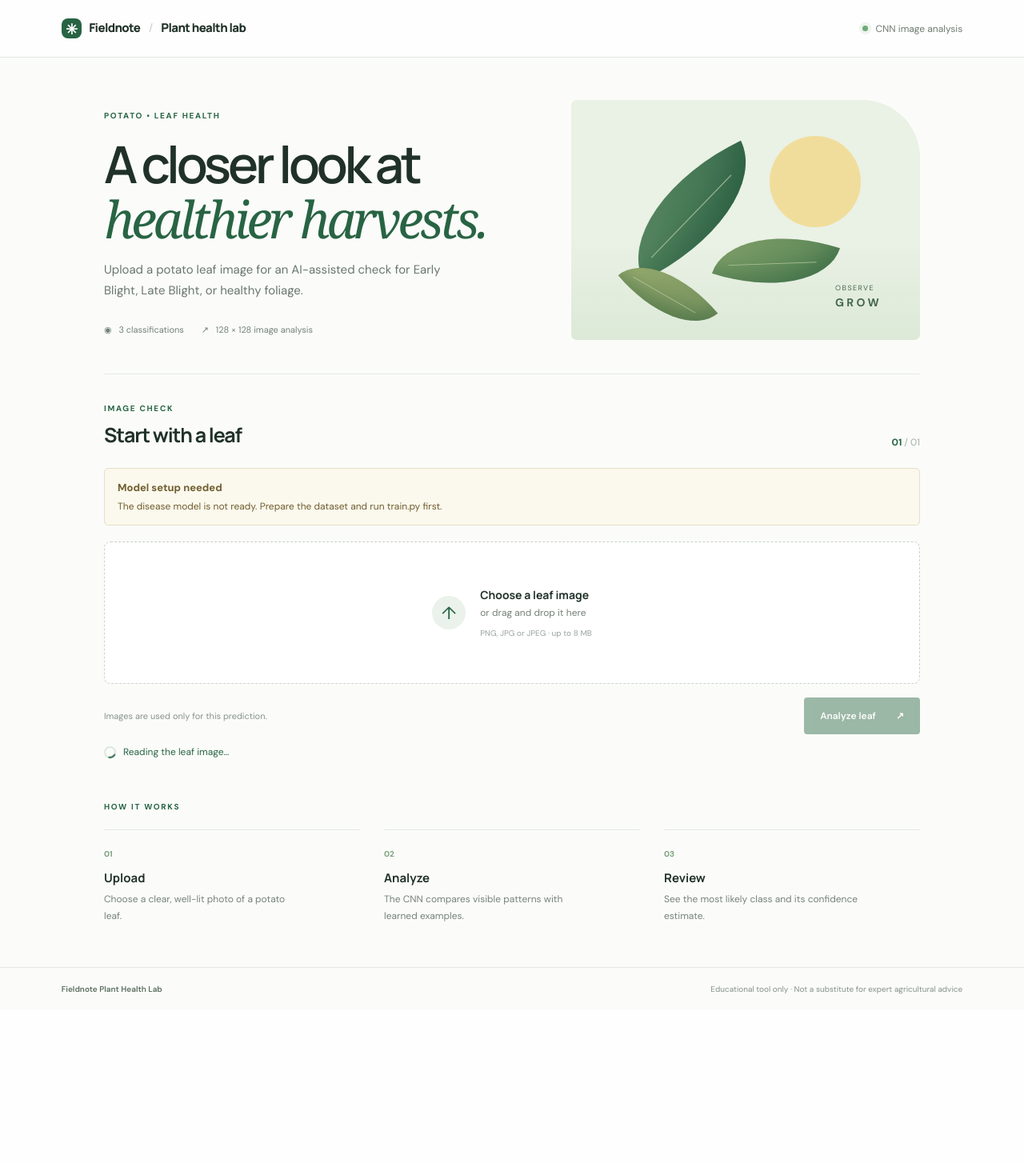
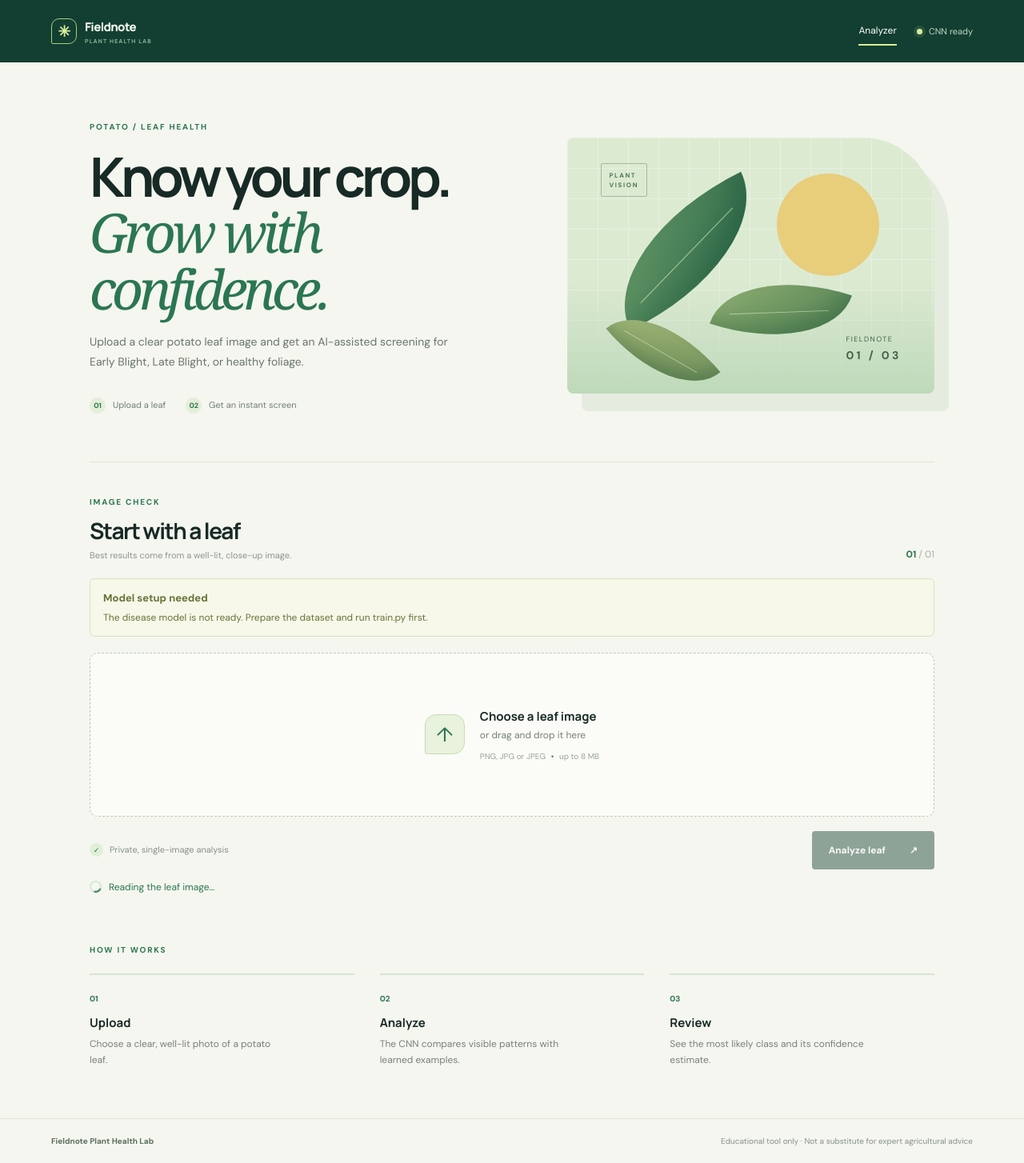
Before and after one commit to trishank18/Potato-Disease-Classification-using-Deep-Learning, a Flask app: page / in a window 1280 px wide. Shown: the whole page at 80% size. Before the commit the page ends 1243 px from the top, so only its background shows below. Run offline with Flask 3, Linux system fonts and the light colour scheme; some libraries are stand-ins or nearby versions.

Commit message:
Refresh Flask interface design
Co-authored-by: Copilot <223556219+Copilot@users.noreply.github.com>

```diff
--- a/static/css/style.css
+++ b/static/css/style.css
@@ -1,11 +1,11 @@
 :root {
-  --ink: #203129;
-  --muted: #77847c;
-  --green: #286444;
-  --green-dark: #174b32;
-  --green-soft: #eaf2eb;
-  --line: #e4e9e4;
-  --paper: #fbfcf9;
+  --ink: #172a25;
+  --muted: #718079;
+  --green: #2b7652;
+  --green-dark: #123f31;
+  --lime: #d9ed9c;
+  --cream: #f5f6ef;
+  --line: #dfe6dc;
   --white: #fff;
   --serif: Georgia, "Times New Roman", serif;
   --sans: "DM Sans", Arial, sans-serif;
@@ -13,125 +13,137 @@
 }
 
 * { box-sizing: border-box; }
-html { min-height: 100%; background: var(--paper); }
+html { min-height: 100%; background: var(--cream); }
 body { margin: 0; color: var(--ink); font-family: var(--sans); -webkit-font-smoothing: antialiased; }
 a { color: inherit; text-decoration: none; }
-.topbar { height: 72px; display: flex; align-items: center; justify-content: space-between; padding: 0 max(6vw, calc((100vw - 1180px) / 2)); background: rgba(255,255,255,.84); border-bottom: 1px solid var(--line); }
-.brand { font-family: var(--display); font-weight: 800; font-size: 15px; letter-spacing: -.04em; }
-.brand-mark { display: inline-grid; place-items: center; width: 25px; height: 25px; margin-right: 7px; border-radius: 8px; background: var(--green); color: white; font-size: 18px; vertical-align: -3px; }
-.brand-divider { margin: 0 8px; color: #c3cbc4; font-weight: 400; }
-.brand-divider + * { color: var(--muted); font-weight: 500; letter-spacing: 0; }
-.status { display: flex; gap: 9px; align-items: center; color: #6e7b72; font-size: 12px; }
-.status i { width: 7px; height: 7px; background: #70aa78; border-radius: 50%; box-shadow: 0 0 0 4px #edf5ed; }
-.page-wrap { max-width: 1080px; margin: auto; padding: 0 30px; }
-.hero { min-height: 390px; display: grid; grid-template-columns: 1fr .8fr; align-items: center; gap: 40px; padding: 40px 0 28px; }
-.hero-copy { padding: 20px 0; }
-.eyebrow { color: var(--green); font-size: 10px; font-weight: 700; letter-spacing: .17em; }
+.topbar { height: 78px; display: flex; align-items: center; justify-content: space-between; padding: 0 max(5vw, calc((100vw - 1240px) / 2)); color: #f5faee; background: var(--green-dark); }
+.brand { display: flex; align-items: center; gap: 10px; font-family: var(--display); font-size: 15px; font-weight: 800; letter-spacing: -.04em; }
+.brand small { display: block; margin-top: 3px; color: #91b9a1; font-size: 7px; font-weight: 700; letter-spacing: .18em; }
+.brand-mark { display: grid; width: 32px; height: 32px; place-items: center; border: 1px solid #a8ce80; border-radius: 10px 10px 10px 2px; color: var(--lime); font-size: 19px; }
+nav { display: flex; align-items: center; gap: 25px; }
+.nav-link { padding: 9px 0; color: #91b9a1; font-size: 12px; }
+.nav-link.active { color: #fff; border-bottom: 2px solid var(--lime); }
+.status { display: flex; gap: 8px; align-items: center; color: #c1d5c5; font-size: 11px; }
+.status i { width: 7px; height: 7px; background: var(--lime); border-radius: 50%; box-shadow: 0 0 0 4px #d9ed9c1c; }
+.page-wrap { max-width: 1120px; margin: auto; padding: 0 32px; }
+.hero { min-height: 445px; display: grid; grid-template-columns: 1fr .86fr; align-items: center; gap: 64px; padding: 58px 0 50px; }
+.hero-copy { padding: 10px 0; }
+.eyebrow { color: var(--green); font-size: 10px; font-weight: 800; letter-spacing: .18em; }
 h1, h2, h3, p { margin-top: 0; }
-.hero h1, .result-heading h1 { margin: 17px 0 16px; font-family: var(--display); font-weight: 600; font-size: clamp(40px, 5.6vw, 64px); line-height: 1.08; letter-spacing: -.065em; }
+.hero h1, .result-heading h1 { margin: 19px 0 19px; font-family: var(--display); font-weight: 700; font-size: clamp(43px, 5.7vw, 68px); line-height: 1.02; letter-spacing: -.075em; }
 .hero h1 em, .result-heading h1 em { color: var(--green); font-family: var(--serif); font-weight: 400; }
-.hero-copy > p, .result-heading > p { max-width: 440px; color: #69766e; font-size: 15px; line-height: 1.75; }
-.hero-meta { display: flex; flex-wrap: wrap; gap: 22px; margin-top: 28px; color: #718077; font-size: 11px; }
-.hero-art { min-height: 300px; position: relative; overflow: hidden; border-radius: 7px 72px 7px 7px; background: #eaf1e5; }
-.hero-art:after { content: ""; position: absolute; inset: auto 0 0; height: 42%; background: linear-gradient(0deg, #dce9d7, transparent); }
-.sun { position: absolute; width: 114px; height: 114px; right: 17%; top: 15%; border-radius: 50%; background: #f3d989; opacity: .8; }
-.leaf-shape { position: absolute; z-index: 1; width: 162px; height: 90px; border-radius: 100% 0 100% 0; background: linear-gradient(135deg, #66946b, #245a3e); transform: rotate(-35deg); box-shadow: inset -14px -8px 20px #174b3230; }
-.leaf-shape:after { content: ""; position: absolute; width: 125px; height: 1px; background: #d4e2bd99; left: 15px; top: 50px; transform: rotate(-20deg); }
-.leaf-one { left: 16%; top: 31%; transform: rotate(-26deg) scale(1.15); }
-.leaf-two { left: 40%; top: 52%; transform: rotate(18deg) scale(.88); background: linear-gradient(135deg, #8eaa70, #3e7149); }
-.leaf-three { left: 9%; top: 66%; transform: rotate(50deg) scale(.72); background: linear-gradient(135deg, #a7b777, #55794c); }
-.art-label { position: absolute; z-index: 2; right: 11%; bottom: 12%; color: #45654d; font-size: 9px; letter-spacing: .16em; line-height: 1.6; }
+.hero-copy > p, .result-heading > p { max-width: 450px; color: #68766e; font-size: 14px; line-height: 1.8; }
+.hero-meta { display: flex; flex-wrap: wrap; gap: 25px; margin-top: 32px; color: #718079; font-size: 11px; }
+.hero-meta b { display: inline-grid; width: 20px; height: 20px; margin-right: 6px; place-items: center; border-radius: 50%; color: var(--green); background: #e4eed9; font-size: 9px; }
+.hero-art { min-height: 320px; position: relative; overflow: hidden; border-radius: 8px 90px 8px 8px; background: #dcead2; box-shadow: 18px 22px 0 #e6ebdf; }
+.hero-art:after { content: ""; position: absolute; inset: auto 0 0; height: 45%; background: linear-gradient(0deg, #bed9ba, transparent); }
+.art-grid { position: absolute; inset: 0; opacity: .32; background-image: linear-gradient(#fff 1px, transparent 1px), linear-gradient(90deg, #fff 1px, transparent 1px); background-size: 38px 38px; }
+.sun { position: absolute; width: 128px; height: 128px; right: 15%; top: 14%; border-radius: 50%; background: #eac86d; opacity: .85; }
+.leaf-shape { position: absolute; z-index: 1; width: 176px; height: 98px; border-radius: 100% 0 100% 0; background: linear-gradient(135deg, #72a36c, #1d5b42); transform: rotate(-35deg); box-shadow: inset -14px -8px 20px #174b3230; }
+.leaf-shape:after { content: ""; position: absolute; width: 138px; height: 1px; background: #e0efc899; left: 18px; top: 53px; transform: rotate(-20deg); }
+.leaf-one { left: 13%; top: 29%; transform: rotate(-26deg) scale(1.2); }
+.leaf-two { left: 39%; top: 52%; transform: rotate(18deg) scale(.9); background: linear-gradient(135deg, #9cb978, #3e7149); }
+.leaf-three { left: 7%; top: 68%; transform: rotate(50deg) scale(.76); background: linear-gradient(135deg, #b2c580, #55794c); }
+.art-label { position: absolute; z-index: 2; right: 9%; bottom: 11%; color: #41634b; font-size: 9px; letter-spacing: .16em; line-height: 1.7; }
 .art-label b { font-size: 14px; letter-spacing: .24em; }
-.workspace { padding: 30px 0 46px; border-top: 1px solid var(--line); }
-.section-heading { display: flex; justify-content: space-between; align-items: end; margin-bottom: 24px; }
-.section-heading h2 { margin: 7px 0 0; font-family: var(--display); font-size: 25px; letter-spacing: -.045em; }
-.step-tag { color: var(--green); font-weight: 700; font-size: 12px; }
+.art-stamp { position: absolute; z-index: 2; left: 9%; top: 10%; padding: 8px 10px; border: 1px solid #4d765666; border-radius: 2px; color: #4d7656; font-size: 8px; font-weight: 800; letter-spacing: .2em; line-height: 1.5; }
+.workspace { padding: 37px 0 55px; border-top: 1px solid var(--line); }
+.section-heading { display: flex; justify-content: space-between; align-items: end; margin-bottom: 22px; }
+.section-heading h2 { margin: 8px 0 5px; font-family: var(--display); font-size: 28px; letter-spacing: -.055em; }
+.section-heading p { margin: 0; color: #8a968e; font-size: 11px; }
+.step-tag { color: var(--green); font-weight: 800; font-size: 12px; }
 .step-tag span { color: #a6afa8; font-weight: 400; }
-.dropzone { min-height: 178px; position: relative; display: flex; align-items: center; justify-content: center; gap: 18px; overflow: hidden; border: 1px dashed #c9d4ca; border-radius: 8px; background: #fff; cursor: pointer; transition: border .2s, background .2s; }
-.dropzone:hover, .dropzone.dragging { border-color: var(--green); background: #f7faf6; }
+.dropzone { min-height: 205px; position: relative; display: flex; align-items: center; justify-content: center; gap: 19px; overflow: hidden; border: 1px dashed #b9cbb8; border-radius: 10px; background: #fbfcf7; cursor: pointer; transition: border .2s, background .2s, transform .2s; }
+.dropzone:hover, .dropzone.dragging { border-color: var(--green); background: #f2f8ed; transform: translateY(-2px); }
 .dropzone input { position: absolute; width: 1px; height: 1px; opacity: 0; }
-.upload-icon { display: grid; width: 42px; height: 42px; place-items: center; border-radius: 50%; background: var(--green-soft); color: var(--green); font-size: 22px; }
+.upload-icon { display: grid; width: 50px; height: 50px; place-items: center; border: 1px solid #c6dcb6; border-radius: 14px 14px 14px 3px; background: #e9f2dd; color: var(--green); font-size: 25px; }
 .drop-copy { display: grid; gap: 5px; }
-.drop-copy strong { font-family: var(--display); font-size: 14px; }
+.drop-copy strong { font-family: var(--display); font-size: 15px; }
 .drop-copy span { color: #758078; font-size: 12px; }
-.drop-copy small { margin-top: 6px; color: #9aa39d; font-size: 10px; }
-#image-preview { max-width: 160px; max-height: 150px; object-fit: contain; border-radius: 5px; }
+.drop-copy small { margin-top: 7px; color: #9aa39d; font-size: 10px; }
+.drop-copy small i { padding: 0 4px; color: var(--green); font-style: normal; }
+#image-preview { max-width: 170px; max-height: 160px; object-fit: contain; border-radius: 6px; }
 .dropzone.has-image { justify-content: space-evenly; }
-.form-bottom { display: flex; justify-content: space-between; align-items: center; padding-top: 17px; }
+.form-bottom { display: flex; justify-content: space-between; align-items: center; padding-top: 18px; }
 .privacy-note { color: #87928a; font-size: 11px; }
-.button { min-height: 46px; display: inline-flex; align-items: center; justify-content: center; gap: 25px; padding: 0 20px; border: 0; border-radius: 4px; font: 600 12px var(--sans); cursor: pointer; transition: transform .18s, background .18s; }
-.button:hover { transform: translateY(-2px); }
-.button-primary { background: var(--green); color: white; }
-.button-primary:hover { background: var(--green-dark); }
-.button-primary:disabled { opacity: .45; cursor: not-allowed; transform: none; }
+.privacy-dot { display: inline-grid; width: 17px; height: 17px; margin-right: 5px; place-items: center; border-radius: 50%; color: var(--green); background: #e1efd6; font-size: 9px; }
+.button { min-height: 48px; display: inline-flex; align-items: center; justify-content: center; gap: 30px; padding: 0 21px; border: 0; border-radius: 4px; font: 700 12px var(--sans); cursor: pointer; transition: transform .18s, background .18s, box-shadow .18s; }
+.button:hover { transform: translateY(-2px); box-shadow: 0 8px 18px #174b3228; }
+.button-primary { background: var(--green-dark); color: white; }
+.button-primary:hover { background: var(--green); }
+.button-primary:disabled { opacity: .45; cursor: not-allowed; transform: none; box-shadow: none; }
 .loading { display: flex; align-items: center; gap: 9px; margin-top: 14px; color: var(--green); font-size: 12px; }
 .spinner { width: 15px; height: 15px; border: 2px solid #d8e6da; border-top-color: var(--green); border-radius: 50%; animation: spin .7s linear infinite; }
 @keyframes spin { to { transform: rotate(360deg); } }
-.alert, .notice { margin: 8px 0 20px; padding: 14px 16px; border: 1px solid #efdbd4; border-radius: 5px; background: #fff8f5; color: #8e4539; font-size: 13px; line-height: 1.5; }
-.notice { display: grid; gap: 5px; border-color: #e7dfc9; background: #fbf8ed; color: #705e2f; }
+.alert, .notice { margin: 8px 0 20px; padding: 14px 16px; border: 1px solid #efdbd4; border-radius: 6px; background: #fff8f5; color: #8e4539; font-size: 13px; line-height: 1.5; }
+.notice { display: grid; gap: 5px; border-color: #d9e2bf; background: #f7f8e9; color: #687338; }
 .notice strong { font-size: 13px; }
 .notice span { font-size: 12px; }
-.notice code { font-size: 11px; }
-.how { padding: 2px 0 54px; }
-.how-grid { display: grid; grid-template-columns: repeat(3, 1fr); gap: 30px; margin-top: 20px; }
-.how-grid article { padding-top: 17px; border-top: 1px solid var(--line); }
-.how-grid article > span { color: #7ba17e; font-size: 10px; font-weight: 700; }
+.how { padding: 3px 0 62px; }
+.how-grid { display: grid; grid-template-columns: repeat(3, 1fr); gap: 32px; margin-top: 21px; }
+.how-grid article { padding-top: 17px; border-top: 2px solid #d8e4d2; }
+.how-grid article > span { color: var(--green); font-size: 10px; font-weight: 800; }
 .how-grid h3 { margin: 11px 0 6px; font-family: var(--display); font-size: 15px; }
 .how-grid p { max-width: 245px; margin-bottom: 0; color: #77827b; font-size: 12px; line-height: 1.7; }
-footer { display: flex; justify-content: space-between; gap: 15px; padding: 20px max(6vw, calc((100vw - 1180px) / 2)); border-top: 1px solid var(--line); color: #859087; font-size: 10px; }
-footer span:first-child { color: #5b6e60; font-weight: 600; }
-.result-page { min-height: calc(100vh - 130px); padding-top: 60px; padding-bottom: 55px; }
-.result-heading { margin-bottom: 30px; }
-.result-heading h1 { margin: 12px 0 8px; font-size: clamp(38px, 5vw, 54px); }
+footer { display: flex; justify-content: space-between; gap: 15px; padding: 21px max(5vw, calc((100vw - 1240px) / 2)); border-top: 1px solid var(--line); color: #859087; font-size: 10px; }
+footer span:first-child { color: #5b6e60; font-weight: 700; }
+.result-page { min-height: calc(100vh - 140px); padding-top: 62px; padding-bottom: 62px; }
+.result-heading { margin-bottom: 31px; }
+.result-heading h1 { margin: 13px 0 9px; font-size: clamp(39px, 5vw, 56px); }
 .result-heading > p { margin-bottom: 0; font-size: 13px; }
-.result-card { display: grid; grid-template-columns: .9fr 1.1fr; gap: 0; overflow: hidden; border: 1px solid var(--line); border-radius: 7px; background: white; box-shadow: 0 14px 40px #243a2b0b; }
-.result-photo { min-height: 370px; display: grid; place-items: center; padding: 25px; background: #eff3ec; }
-.result-photo img { max-width: 100%; max-height: 440px; object-fit: contain; border-radius: 4px; }
-.result-info { padding: 35px 38px; }
-.result-kicker { color: #859188; font-size: 9px; font-weight: 700; letter-spacing: .14em; }
-.result-info h2 { margin: 9px 0 25px; color: var(--green-dark); font-family: var(--display); font-size: 31px; letter-spacing: -.05em; }
-.confidence-line, .prob-row { display: flex; justify-content: space-between; align-items: center; color: #6c786f; font-size: 11px; }
-.confidence-line strong { color: var(--ink); font-family: var(--display); font-size: 21px; }
-.meter { height: 6px; overflow: hidden; margin: 9px 0 28px; border-radius: 5px; background: #edf1ed; }
-.meter span { display: block; height: 100%; border-radius: inherit; background: #43835b; }
-.probabilities { display: grid; gap: 12px; padding-top: 17px; border-top: 1px solid var(--line); }
-.probabilities .result-kicker { margin-bottom: 2px; }
-.prob-row { color: #56645a; }
-.prob-row span:last-child { color: #77847b; font-variant-numeric: tabular-nums; }
-.result-disclaimer { margin: 22px 0 0; color: #8a948c; font-size: 10px; line-height: 1.6; }
-.result-actions { display: flex; align-items: center; gap: 20px; margin-top: 22px; }
+.result-card { display: grid; grid-template-columns: .88fr 1.12fr; gap: 0; overflow: hidden; border: 1px solid #dce5d8; border-radius: 10px; background: white; box-shadow: 15px 18px 0 #e5eadd; }
+.result-photo { min-height: 390px; position: relative; display: grid; place-items: center; padding: 47px 30px; background: #e4eedc; }
+.result-photo:after { content: ""; position: absolute; inset: 0; opacity: .25; background-image: linear-gradient(#fff 1px, transparent 1px), linear-gradient(90deg, #fff 1px, transparent 1px); background-size: 35px 35px; }
+.result-photo img { position: relative; z-index: 1; max-width: 100%; max-height: 400px; object-fit: contain; border: 7px solid #fff; border-radius: 3px; box-shadow: 0 13px 30px #224b3225; }
+.photo-label, .photo-note { position: absolute; z-index: 2; color: #56745a; font-size: 9px; font-weight: 800; letter-spacing: .15em; }
+.photo-label { top: 21px; left: 25px; }
+.photo-note { right: 24px; bottom: 20px; color: #719073; font-size: 8px; }
+.result-info { padding: 40px 43px; }
+.result-kicker { color: #859188; font-size: 9px; font-weight: 800; letter-spacing: .14em; }
+.result-badge { float: right; padding: 6px 8px; border-radius: 3px; color: var(--green); background: #e8f1de; font-size: 8px; font-weight: 800; letter-spacing: .08em; }
+.result-info h2 { margin: 12px 0 25px; color: var(--green-dark); font-family: var(--display); font-size: 34px; letter-spacing: -.06em; }
+.confidence-line, .prob-row > div { display: flex; justify-content: space-between; align-items: center; color: #6c786f; font-size: 11px; }
+.confidence-line strong { color: var(--ink); font-family: var(--display); font-size: 17px; }
+.meter { height: 7px; overflow: hidden; margin: 10px 0 29px; border-radius: 5px; background: #edf1ed; }
+.meter span, .mini-meter i { display: block; height: 100%; border-radius: inherit; background: var(--green); }
+.probabilities { display: grid; gap: 14px; padding-top: 18px; border-top: 1px solid var(--line); }
+.probabilities .result-kicker { margin-bottom: 1px; }
+.prob-row { display: grid; gap: 7px; color: #56645a; }
+.prob-row .score { color: #77847b; font-variant-numeric: tabular-nums; }
+.mini-meter { display: block; height: 4px; overflow: hidden; border-radius: 4px; background: #edf1ed; }
+.mini-meter i { background: #82a95e; }
+.result-disclaimer { margin: 24px 0 0; color: #8a948c; font-size: 10px; line-height: 1.65; }
+.result-actions { display: flex; align-items: center; gap: 20px; margin-top: 26px; }
 .text-link { color: #6f7d73; font-size: 11px; }
 .text-link:hover { color: var(--green); }
 
 @media (max-width: 700px) {
-  .topbar { height: 60px; padding: 0 20px; }
-  .brand { font-size: 13px; }
-  .brand-divider, .brand-divider + * { display: none; }
+  .topbar { height: 68px; padding: 0 20px; }
+  nav { gap: 12px; }
+  .nav-link { display: none; }
   .status { font-size: 10px; }
   .page-wrap { padding: 0 20px; }
-  .hero { grid-template-columns: 1fr; gap: 8px; padding: 38px 0 25px; }
+  .hero { grid-template-columns: 1fr; gap: 27px; padding: 42px 0 47px; }
   .hero-copy { padding: 0; }
-  .hero h1 { font-size: 45px; }
-  .hero-art { min-height: 230px; }
-  .leaf-shape { transform-origin: center; }
-  .workspace { padding-top: 25px; }
-  .dropzone { min-height: 160px; gap: 12px; padding: 15px; }
-  .drop-copy strong { font-size: 13px; }
+  .hero h1 { font-size: 46px; }
+  .hero-art { min-height: 245px; box-shadow: 10px 12px 0 #e6ebdf; }
+  .workspace { padding-top: 28px; }
+  .dropzone { min-height: 175px; gap: 12px; padding: 15px; }
   #image-preview { max-width: 105px; }
-  .privacy-note { max-width: 130px; line-height: 1.5; }
+  .privacy-note { max-width: 150px; line-height: 1.5; }
   .button { gap: 12px; padding: 0 14px; }
   .how-grid { gap: 15px; }
   .how-grid p { font-size: 11px; }
   footer { flex-direction: column; padding: 17px 20px; line-height: 1.5; }
-  .result-page { padding-top: 38px; }
-  .result-card { grid-template-columns: 1fr; }
-  .result-photo { min-height: 230px; max-height: 300px; }
+  .result-page { padding-top: 40px; }
+  .result-card { grid-template-columns: 1fr; box-shadow: 9px 11px 0 #e5eadd; }
+  .result-photo { min-height: 270px; max-height: 330px; }
   .result-photo img { max-height: 260px; }
-  .result-info { padding: 25px 22px; }
+  .result-info { padding: 28px 23px; }
 }
 @media (max-width: 430px) {
   .status { gap: 6px; font-size: 9px; }
-  .hero h1 { font-size: 39px; }
+  .hero h1 { font-size: 40px; }
   .hero-meta { gap: 11px; font-size: 10px; }
   .dropzone { flex-wrap: wrap; }
   .dropzone.has-image { flex-wrap: nowrap; }
@@ -139,5 +151,6 @@ footer span:first-child { color: #5b6e60; font-weight: 600; }
   .how-grid article { display: grid; grid-template-columns: 30px 1fr; column-gap: 8px; }
   .how-grid article > span { grid-row: span 2; padding-top: 3px; }
   .how-grid h3 { margin: 0 0 5px; }
+  .result-badge { float: none; display: inline-block; margin: 10px 0 0; }
   .result-actions { flex-wrap: wrap; }
 }
--- a/templates/index.html
+++ b/templates/index.html
@@ -9,20 +9,20 @@
   <link rel="stylesheet" href="{{ url_for('static', filename='css/style.css') }}">
 </head>
 <body>
-  <header class="topbar"><a class="brand" href="{{ url_for('home') }}"><span class="brand-mark">✳</span> Fieldnote <span class="brand-divider">/</span> Plant health lab</a><span class="status"><i></i> CNN image analysis</span></header>
+  <header class="topbar"><a class="brand" href="{{ url_for('home') }}"><span class="brand-mark">✳</span><span>Fieldnote <small>PLANT HEALTH LAB</small></span></a><nav><a class="nav-link active" href="{{ url_for('home') }}">Analyzer</a><span class="status"><i></i> CNN ready</span></nav></header>
   <main class="page-wrap">
-    <section class="hero"><div class="hero-copy"><span class="eyebrow">POTATO • LEAF HEALTH</span><h1>A closer look at<br><em>healthier harvests.</em></h1><p>Upload a potato leaf image for an AI-assisted check for Early Blight, Late Blight, or healthy foliage.</p><div class="hero-meta"><span>◉ &nbsp; 3 classifications</span><span>↗ &nbsp; 128 × 128 image analysis</span></div></div><div class="hero-art" aria-hidden="true"><div class="sun"></div><div class="leaf-shape leaf-one"></div><div class="leaf-shape leaf-two"></div><div class="leaf-shape leaf-three"></div><div class="art-label">OBSERVE<br><b>GROW</b></div></div></section>
+    <section class="hero"><div class="hero-copy"><span class="eyebrow">POTATO / LEAF HEALTH</span><h1>Know your crop.<br><em>Grow with confidence.</em></h1><p>Upload a clear potato leaf image and get an AI-assisted screening for Early Blight, Late Blight, or healthy foliage.</p><div class="hero-meta"><span><b>01</b> Upload a leaf</span><span><b>02</b> Get an instant screen</span></div></div><div class="hero-art" aria-hidden="true"><div class="art-grid"></div><div class="sun"></div><div class="leaf-shape leaf-one"></div><div class="leaf-shape leaf-two"></div><div class="leaf-shape leaf-three"></div><div class="art-label">FIELDNOTE<br><b>01 / 03</b></div><div class="art-stamp">PLANT<br>VISION</div></div></section>
     {% if error %}<div class="alert" role="alert">{{ error }}</div>{% endif %}
     <section class="workspace">
-      <div class="section-heading"><div><span class="eyebrow">IMAGE CHECK</span><h2>Start with a leaf</h2></div><span class="step-tag">01 <span> / 01</span></span></div>
+      <div class="section-heading"><div><span class="eyebrow">IMAGE CHECK</span><h2>Start with a leaf</h2><p>Best results come from a well-lit, close-up image.</p></div><span class="step-tag">01 <span> / 01</span></span></div>
       {% if not model_ready %}<div class="notice"><strong>Model setup needed</strong><span>{{ model_error or "Prepare the disease dataset and train the model before uploading an image." }}</span></div>{% endif %}
       <form id="upload-form" action="{{ url_for('predict') }}" method="post" enctype="multipart/form-data">
         <label class="dropzone" for="image-input" id="dropzone">
           <input id="image-input" type="file" name="image" accept="image/png,image/jpeg" required>
-          <div class="upload-icon">↑</div><div class="drop-copy"><strong>Choose a leaf image</strong><span>or drag and drop it here</span><small>PNG, JPG or JPEG · up to 8 MB</small></div>
+          <div class="upload-icon">↑</div><div class="drop-copy"><strong>Choose a leaf image</strong><span>or drag and drop it here</span><small>PNG, JPG or JPEG <i>•</i> up to 8 MB</small></div>
           <img id="image-preview" alt="Selected leaf preview" hidden>
         </label>
-        <div class="form-bottom"><span class="privacy-note">Images are used only for this prediction.</span><button class="button button-primary" type="submit" {% if not model_ready %}disabled{% endif %}>Analyze leaf <span>↗</span></button></div>
+        <div class="form-bottom"><span class="privacy-note"><span class="privacy-dot">✓</span> Private, single-image analysis</span><button class="button button-primary" type="submit" {% if not model_ready %}disabled{% endif %}>Analyze leaf <span>↗</span></button></div>
         <div id="loading" class="loading" hidden><span class="spinner"></span> Reading the leaf image…</div>
       </form>
     </section>
```
Also changed, not shown: templates/result.html (+5 -5 lines).
